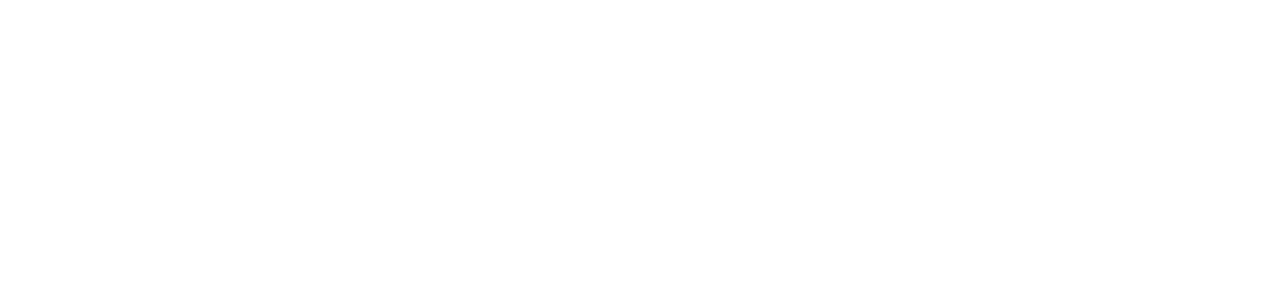
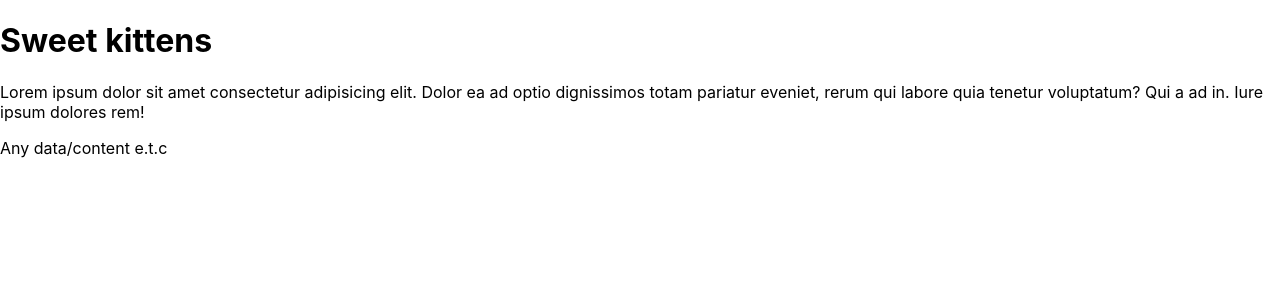
Before and after one commit to MateuszGacek/TheKonamiCode, a React (Create React App) app: page / in a window 1280 px wide. Shown: the top 300 px of the page. Built offline with nearby package versions, Linux system fonts and the light colour scheme.

Commit message:
Add fetch data and display it

```diff
--- a/package.json
+++ b/package.json
@@ -3,6 +3,7 @@
   "version": "0.1.0",
   "private": true,
   "dependencies": {
+    "@tanstack/react-query": "^5.29.2",
     "@testing-library/jest-dom": "^5.17.0",
     "@testing-library/react": "^13.4.0",
     "@testing-library/user-event": "^13.5.0",
@@ -39,5 +40,8 @@
       "last 1 firefox version",
       "last 1 safari version"
     ]
+  },
+  "devDependencies": {
+    "@tanstack/eslint-plugin-query": "^5.28.11"
   }
 }
--- a/src/App.tsx
+++ b/src/App.tsx
@@ -4,6 +4,7 @@ import Listening from "./components/Listening";
 const App: React.FC = () => {
   return (
     <div>
+      <h1>Sweet kittens</h1>
       <Listening />
     </div>
   );
--- a/src/components/Issues.tsx
+++ b/src/components/Issues.tsx
@@ -1,8 +1,11 @@
-const Issues: React.FC<any> = ({ data, showIssues }) => {
+const Issues: React.FC<any> = ({ data }) => {
   const issuesList = data.slice(0, 5);
 
+  console.log(data.slice(0, 5));
+
   return (
-    <div style={{ display: `${!showIssues ? "none" : "block"}` }}>
+    // <div style={{ display: `${!showIssues ? "none" : "block"}` }}>
+    <div>
       {issuesList.map((issue: any) => (
         <div key={issue.id}>
           <p>{issue.user.login}</p>
--- a/src/components/Listening.tsx
+++ b/src/components/Listening.tsx
@@ -1,17 +1,21 @@
 import useKeyEvent from "../hook/useKeyEvent";
 import { password } from "../store/password";
 import useCheckKonami from "../hook/useCheckKonami";
-import data from "../store/data.json";
-import Issues from "./Issues";
+import SecretData from "./SecretData";
 
 const Listening: React.FC = () => {
   const konamiCode = useKeyEvent(5);
   const isCorrect = useCheckKonami(konamiCode, password, 15);
 
   return (
-    <div>
-      <Issues data={data} showIssues={isCorrect} />
-    </div>
+    <>
+      <p>
+        Lorem ipsum dolor sit amet consectetur adipisicing elit. Dolor ea ad
+        optio dignissimos totam pariatur eveniet, rerum qui labore quia tenetur
+        voluptatum? Qui a ad in. Iure ipsum dolores rem!
+      </p>
+      {isCorrect ? <SecretData /> : <p>Any data/content e.t.c </p>}
+    </>
   );
 };
 
--- /dev/null
+++ b/src/components/SecretData.tsx
@@ -0,0 +1,28 @@
+import Issues from "./Issues";
+import { useQuery } from "@tanstack/react-query";
+
+const SecretData = () => {
+  const {
+    data: issues,
+    isLoading,
+    error,
+  } = useQuery({
+    queryFn: () =>
+      fetch("https://api.github.com/repos/elixir-lang/elixir/issues").then(
+        (res) => res.json()
+      ),
+    queryKey: ["comments"],
+  });
+
+  if (isLoading) {
+    return <h2>Loading...</h2>;
+  }
+
+  if (error) {
+    return <div>Error: error fetching</div>;
+  }
+
+  return <Issues data={issues} />;
+};
+
+export default SecretData;
--- a/src/index.tsx
+++ b/src/index.tsx
@@ -2,12 +2,17 @@ import React from "react";
 import ReactDOM from "react-dom/client";
 import App from "./App";
 import "./index.css";
+import { QueryClient, QueryClientProvider } from "@tanstack/react-query";
+
+const queryClient = new QueryClient();
 
 const root = ReactDOM.createRoot(
   document.getElementById("root") as HTMLElement
 );
 root.render(
   <React.StrictMode>
-    <App />
+    <QueryClientProvider client={queryClient}>
+      <App />
+    </QueryClientProvider>
   </React.StrictMode>
 );
```
Also changed, not shown: 1 other file (tests, documents, lock files or other folders).
